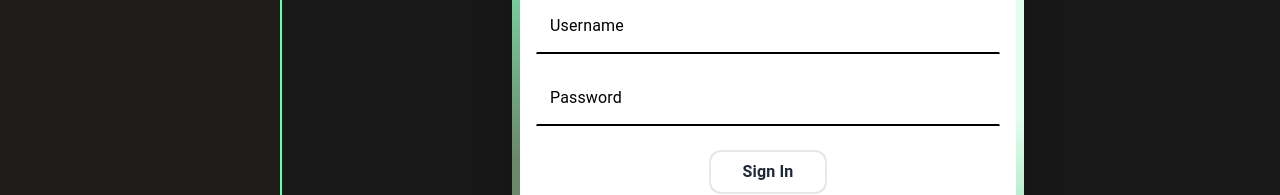
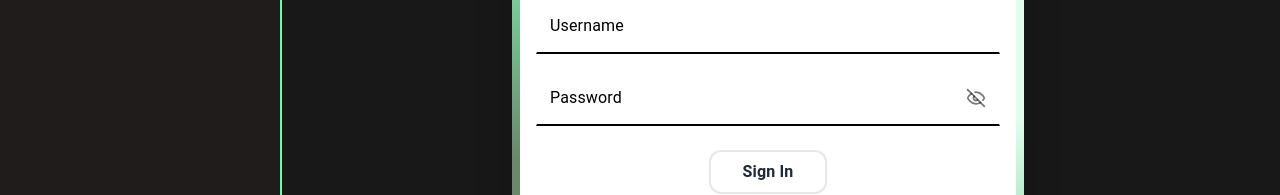
Before and after one commit to kevinliu399/QuickApply, a React (Create React App) app in the folder frontend/: page / in a window 1280 px wide. Both pictures are taken after a click on the button "Login". Shown: the part 328-523 px from the top of the page. Built offline with nearby package versions, Linux system fonts and the light colour scheme.

Commit message:
ENH: view/hide password feat

```diff
--- a/frontend/src/modals/login.tsx
+++ b/frontend/src/modals/login.tsx
@@ -1,8 +1,8 @@
 import React, { useState } from 'react';
-import { CircleX } from 'lucide-react';
-import { TextField as MuiTextField } from '@mui/material';
+import { CircleX, Eye, EyeOff } from 'lucide-react';
+import { TextField as MuiTextField, InputAdornment } from '@mui/material';
 import { styled } from '@mui/material/styles';
-import authService from '../services/authService'; // Import the authentication service
+import authService from '../services/authService';
 import './modal.css';
 import { useAuth } from '../context/AuthContext';
 
@@ -10,7 +10,7 @@ type LoginModalProps = {
     onClick?: () => void;
     onSignUpClick?: () => void;
     isOpen?: boolean;
-    onLoginSuccess?: () => void; // Add this prop
+    onLoginSuccess?: () => void;
 };
 
 type CustomTextFieldProps = {
@@ -65,6 +65,7 @@ const CustomTextField = styled(
 const LoginModal: React.FC<LoginModalProps> = ({ onClick, isOpen, onSignUpClick, onLoginSuccess }) => {
     const [username, setUsername] = useState('');
     const [password, setPassword] = useState('');
+    const [showPassword, setShowPassword] = useState(false);
     const [error, setError] = useState<string | null>(null);
     const { setUser }  = useAuth();
 
@@ -72,13 +73,13 @@ const LoginModal: React.FC<LoginModalProps> = ({ onClick, isOpen, onSignUpClick,
         try {
             const response = await authService.login(username, password);
 
-          // Update the AuthContext with the logged-in user
+
             setUser(response.user);
 
             console.log(response);
-          // Notify the parent component about the successful login
+
             if (onLoginSuccess) onLoginSuccess();
-          // Redirect or close modal after successful login
+
             if (onClick) onClick();
 
             window.location.reload();
@@ -88,6 +89,10 @@ const LoginModal: React.FC<LoginModalProps> = ({ onClick, isOpen, onSignUpClick,
 
         setPassword("");
         setUsername("");
+    };
+
+    const togglePasswordVisibility = () => {
+        setShowPassword(!showPassword);
     };
 
     if (!isOpen) return null;
@@ -108,15 +113,26 @@ const LoginModal: React.FC<LoginModalProps> = ({ onClick, isOpen, onSignUpClick,
                             variant="outlined"
                             className="mb-2 p-2"
                             borderColor="black"
+                            fullWidth
                         />
                         <CustomTextField
                             value={password}
                             onChange={(e) => setPassword(e.target.value)}
                             label="Password"
-                            type="password"
+                            type={showPassword ? 'text' : 'password'}
                             variant="outlined"
                             className="mb-2 p-2"
                             borderColor="black"
+                            fullWidth
+                            InputProps={{
+                                endAdornment: (
+                                    <InputAdornment position="end">
+                                        <div onClick={togglePasswordVisibility} className="cursor-pointer">
+                                            {showPassword ? <Eye size={20} /> : <EyeOff size={20} />}
+                                        </div>
+                                    </InputAdornment>
+                                ),
+                            }}
                         />
                     </div>
                     {error && <p className="text-red-500">{error}</p>}
--- a/frontend/src/modals/register.tsx
+++ b/frontend/src/modals/register.tsx
@@ -1,6 +1,6 @@
 import React, { useState } from 'react';
-import { CircleX } from 'lucide-react';
-import { TextField as MuiTextField } from '@mui/material';
+import { CircleX, Eye, EyeOff } from 'lucide-react';
+import { TextField as MuiTextField, InputAdornment } from '@mui/material';
 import { styled } from '@mui/material/styles';
 
 type RegisterModalProps = {
@@ -62,8 +62,8 @@ const RegisterModal: React.FC<RegisterModalProps> = ({ onClick, isOpen, onSignIn
     const [email, setEmail] = useState('');
     const [username, setUsername] = useState('');
     const [password, setPassword] = useState('');
+    const [showPassword, setShowPassword] = useState(false);
     const [isSuccess, setIsSuccess] = useState(false);
-
     const [errMsg, setErrMsg] = useState('');
 
     const handleSubmit = async (event: React.FormEvent) => {
@@ -76,7 +76,6 @@ const RegisterModal: React.FC<RegisterModalProps> = ({ onClick, isOpen, onSignIn
         };
 
         try {
-            // const response = await fetch('http://3.89.243.29:8080/auth/register', {
             const response = await fetch('http://localhost:8080/auth/register', {
                 method: 'POST',
                 headers: {
@@ -89,16 +88,16 @@ const RegisterModal: React.FC<RegisterModalProps> = ({ onClick, isOpen, onSignIn
                 setIsSuccess(true);
                 setErrMsg('');
             } else {
-                setErrMsg('Username already exists')
+                setErrMsg('Username already exists');
                 console.error('Registration failed');
             }
         } catch (error) {
             console.error('Error:', error);
         }
 
-        setEmail("");
-        setUsername("");
-        setPassword("");
+        setEmail('');
+        setUsername('');
+        setPassword('');
     };
 
     const handleCloseSuccessful = () => {
@@ -106,6 +105,10 @@ const RegisterModal: React.FC<RegisterModalProps> = ({ onClick, isOpen, onSignIn
             onSignInClick();
         }
         setIsSuccess(false);
+    };
+
+    const togglePasswordVisibility = () => {
+        setShowPassword(!showPassword);
     };
 
     if (!isOpen) return null;
@@ -127,6 +130,7 @@ const RegisterModal: React.FC<RegisterModalProps> = ({ onClick, isOpen, onSignIn
                                 variant="outlined"
                                 className="mb-2 p-2"
                                 borderColor="black"
+                                fullWidth
                             />
                             <CustomTextField
                                 value={username}
@@ -135,6 +139,7 @@ const RegisterModal: React.FC<RegisterModalProps> = ({ onClick, isOpen, onSignIn
                                 variant="outlined"
                                 className="mb-2 p-2"
                                 borderColor="black"
+                                fullWidth
                             />
                             <CustomTextField
                                 value={password}
@@ -143,22 +148,27 @@ const RegisterModal: React.FC<RegisterModalProps> = ({ onClick, isOpen, onSignIn
                                 variant="outlined"
                                 className="mb-2 p-2"
                                 borderColor="black"
+                                fullWidth
+                                type={showPassword ? 'text' : 'password'}
+                                InputProps={{
+                                    endAdornment: (
+                                        <InputAdornment position="end">
+                                            <div onClick={togglePasswordVisibility} className="cursor-pointer">
+                                                {showPassword ? <Eye size={20} /> : <EyeOff size={20} />}
+                                            </div>
+                                        </InputAdornment>
+                                    ),
+                                }}
                             />
                             <div className="flex justify-center py-2 items-center w-full">
                                 <button type="submit" className="text-gray-800 font-semibold py-2 px-8 rounded-xl border-2 hover:bg-main-green hover:duration-500 hover:shadow-md">Sign Up</button>
                             </div>
                         </form>
                         {errMsg && (
-
-                          <p style={{color: 'red'}}>
-                            {errMsg}
-                          </p>
+                            <p style={{ color: 'red' }}>{errMsg}</p>
                         )}
                         <p className="mt-4">Already have an account? <a className="text-gray-400 hover:text-main-green hover:duration-200 hover:underline cursor-pointer" onClick={onSignInClick}>Sign In</a></p>
-
                     </div>
-
-
                 )}
                 {isSuccess && (
                     <div className="fixed inset-0 flex items-center justify-center bg-black bg-opacity-50">
```
Lines whose indentation alone changed are shown as unchanged.
